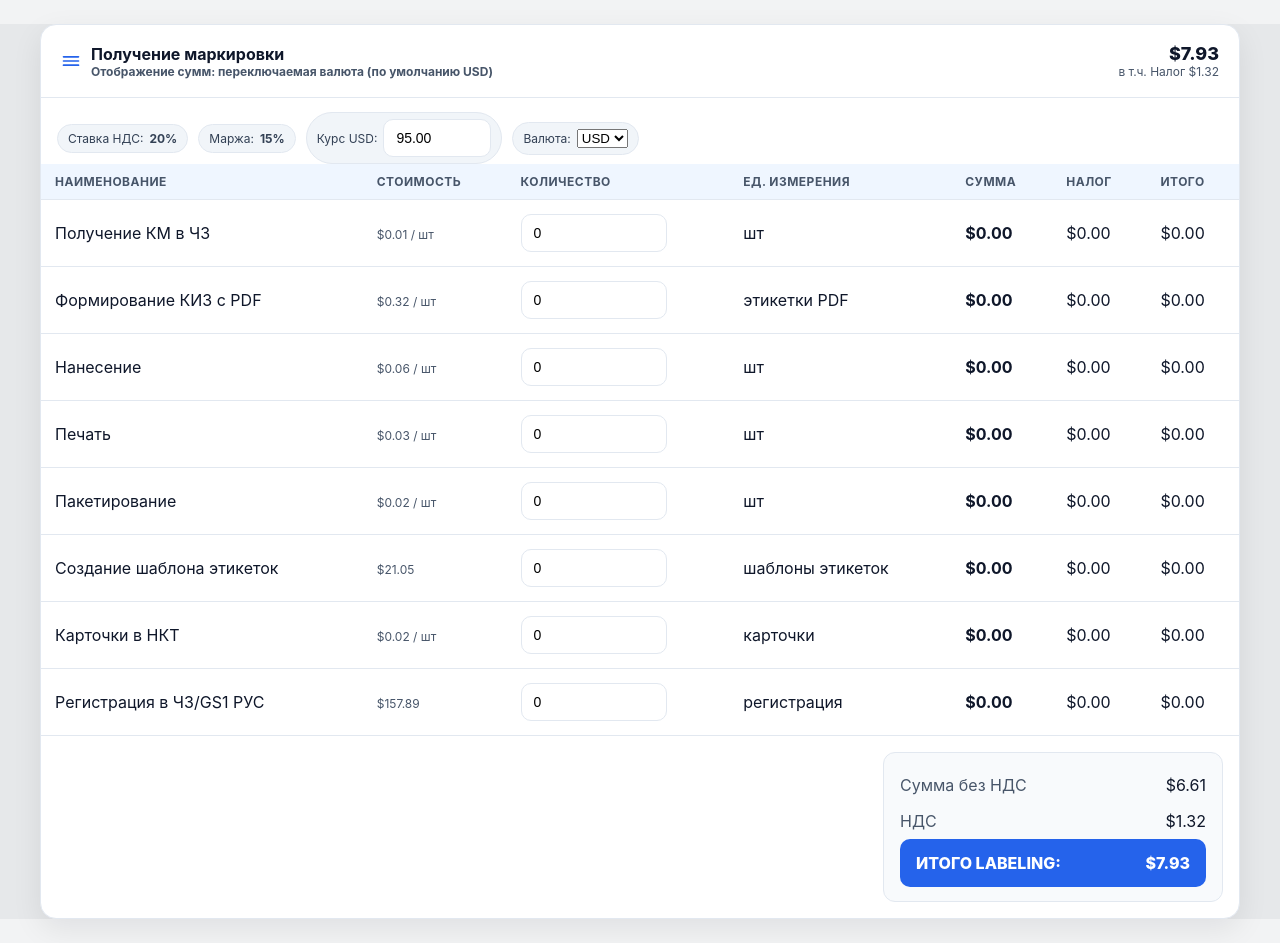
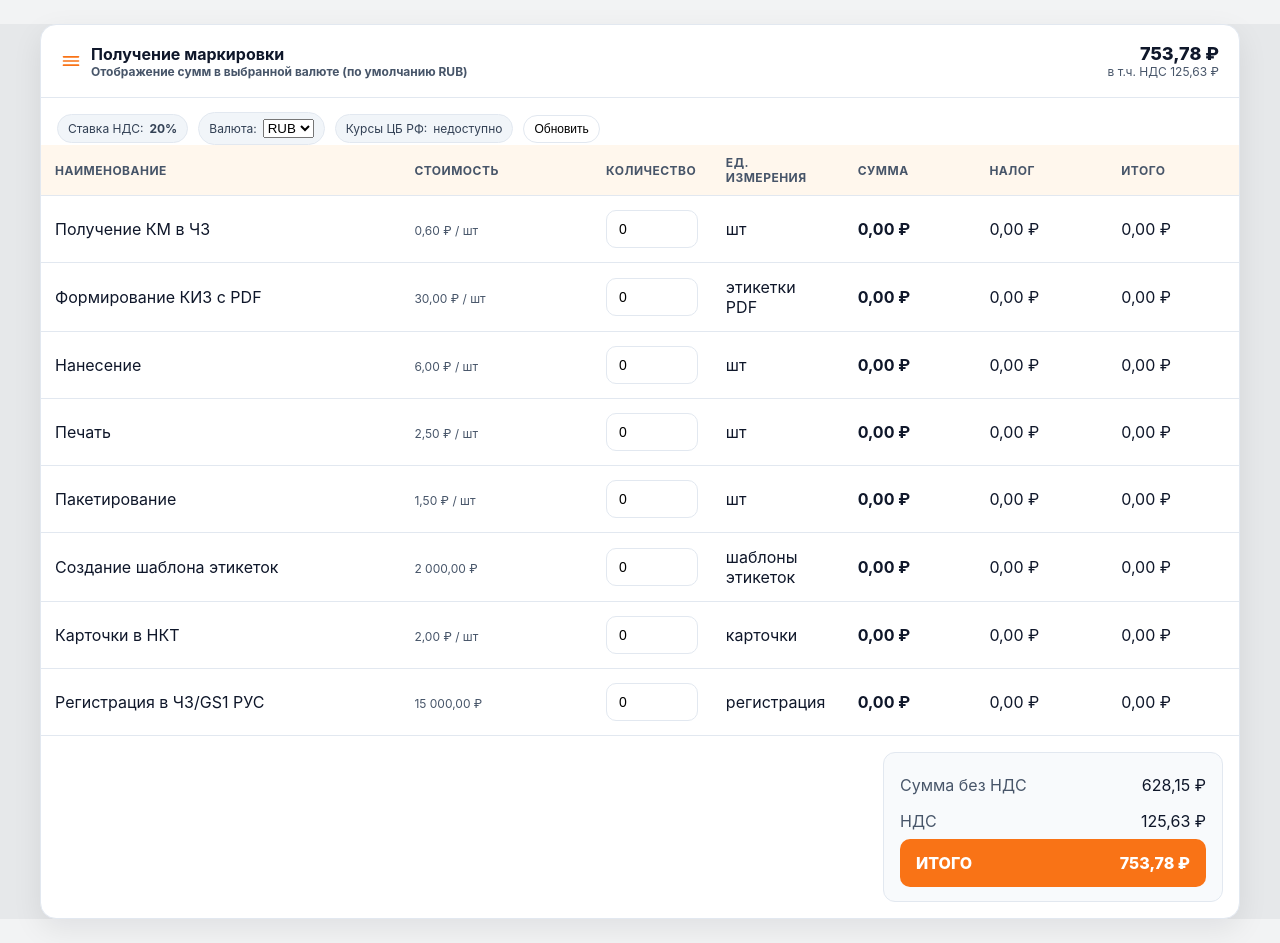
Before and after one commit to Consul96/ct-miniapp, a plain HTML site: page index.html in a window 1280 px wide. Drawn offline with Linux system fonts and the light colour scheme; no server answers.

Commit message:
Update index.html

```diff
--- a/index.html
+++ b/index.html
@@ -7,43 +7,62 @@
   <script src="https://telegram.org/js/telegram-web-app.js"></script>
   <style>
     :root{
-      --bg:#0f172a0d; /* slate-900/5 */
-      --card:#fff; --text:#0f172a; --muted:#475569; --line:#e2e8f0;
-      --blue:#2563eb; --blue-weak:#eff6ff; --ok:#16a34a; --danger:#ef4444;
+      --bg:#0f172a0d;           /* фон */
+      --card:#fff;              /* карточки */
+      --text:#0f172a;           /* основной текст */
+      --muted:#475569;          /* вторичный текст */
+      --line:#e2e8f0;           /* границы */
+
+      /* Оранжевая тема */
+      --accent:#f97316;         /* orange-500 */
+      --accent-weak:#fff7ed;    /* orange-50 */
+      --ok:#16a34a; --danger:#ef4444;
     }
     html,body{margin:0;padding:0;font-family:Inter,system-ui,-apple-system,Segoe UI,Roboto,Arial,sans-serif;background:var(--bg);color:var(--text);}
     .container{max-width:1200px;margin:24px auto;padding:0 16px;}
     .card{background:var(--card);border-radius:16px;box-shadow:0 10px 30px rgba(2,6,23,.08);overflow:hidden;border:1px solid var(--line)}
     .card-hd{display:flex;align-items:center;justify-content:space-between;padding:18px 20px;border-bottom:1px solid var(--line);}
     .hd-title{font-weight:700;display:flex;gap:10px;align-items:center}
-    .hd-title svg{width:20px;height:20px;color:var(--blue)}
+    .hd-title svg{width:20px;height:20px;color:var(--accent)}
     .hd-total{font-weight:800;font-size:18px}
     .hd-sub{font-size:12px;color:var(--muted)}
 
-    table{width:100%;border-collapse:collapse}
-    thead th{font-size:12px;text-transform:uppercase;letter-spacing:.04em;color:var(--muted);padding:10px 14px;background:var(--blue-weak);text-align:left;border-bottom:1px solid var(--line)}
+    /* Таблица с ровными ячейками */
+    table{width:100%;border-collapse:collapse;table-layout:fixed}
+    colgroup col:nth-child(1){width:30%}
+    colgroup col:nth-child(2){width:14%}
+    colgroup col:nth-child(3){width:16%}
+    colgroup col:nth-child(4){width:14%}
+    colgroup col:nth-child(5){width:10%}
+    colgroup col:nth-child(6){width:8%}
+    colgroup col:nth-child(7){width:8%}
+
+    thead th{font-size:12px;text-transform:uppercase;letter-spacing:.04em;color:var(--muted);padding:10px 14px;background:var(--accent-weak);text-align:left;border-bottom:1px solid var(--line)}
     tbody td{padding:14px;border-bottom:1px solid var(--line);vertical-align:middle}
     tbody tr:hover{background:#f8fafc}
     .srv-name{display:flex;gap:8px;align-items:center}
     .hint{color:var(--muted);font-size:12px}
-    input[type="number"]{width:100%;max-width:120px;padding:10px 12px;border:1px solid var(--line);border-radius:10px;font-size:14px;background:#fff;}
+
+    input[type="number"]{
+      width:100%;max-width:120px;box-sizing:border-box;
+      padding:10px 12px;border:1px solid var(--line);border-radius:10px;font-size:14px;background:#fff;
+    }
     input[disabled]{background:#f1f5f9;color:#94a3b8}
+
     .chip{display:inline-flex;align-items:center;gap:6px;padding:6px 10px;border-radius:999px;background:#f1f5f9;color:#334155;font-size:12px;border:1px solid var(--line)}
+    .btn{border:1px solid var(--line);background:#fff;border-radius:999px;padding:6px 10px;font-size:12px;cursor:pointer}
+    .btn:hover{background:#f8fafc}
+
+    .controls{display:flex;flex-wrap:wrap;gap:10px;align-items:center}
 
     .footer{display:grid;grid-template-columns: 1fr minmax(240px,340px);gap:16px;padding:16px}
     .foot-card{background:#f8fafc;border-radius:12px;padding:14px 16px;border:1px solid var(--line)}
     .row{display:flex;justify-content:space-between;align-items:center;padding:8px 0}
     .row .label{color:var(--muted)}
-    .row.total{background:var(--blue);color:#fff;border-radius:10px;padding:14px 16px;font-weight:800}
+    .row.total{background:var(--accent);color:#fff;border-radius:10px;padding:14px 16px;font-weight:800}
+
     .mini{font-size:12px;color:var(--muted)}
-
-    .controls{display:flex;flex-wrap:wrap;gap:10px;align-items:center}
-    .toggle{display:flex;align-items:center;gap:8px}
-    .switch{position:relative;width:38px;height:22px;background:#cbd5e1;border-radius:999px;cursor:pointer;transition:.2s}
-    .switch::after{content:"";position:absolute;width:18px;height:18px;top:2px;left:2px;background:#fff;border-radius:50%;transition:.2s}
-    .switch.on{background:#93c5fd}
-    .switch.on::after{left:18px}
-
+    .hide-sm{display:table-cell}
     @media (max-width:760px){
       .hd-total{font-size:16px}
       .hide-sm{display:none}
@@ -64,25 +83,32 @@
         </div>
         <div style="text-align:right">
           <div class="hd-total" id="grandTotal">0</div>
-          <div class="hd-sub" id="grandTax">в т.ч. Налог 0</div>
+          <div class="hd-sub" id="grandTax">в т.ч. НДС 0</div>
         </div>
       </div>
 
       <div style="padding:14px 16px 0;">
         <div class="controls">
           <span class="chip">Ставка НДС: <b id="vatLabel">20%</b></span>
-          <span class="chip">Маржа: <b id="marginLabel">15%</b></span>
-          <span class="chip">Курс USD: <input type="number" step="0.0001" id="rateUsd" style="width:82px"/></span>
-          <span class="chip">Валюта:
+          <!-- Маржу не показываем на публичной странице -->
+          <span class="chip">
+            Валюта:
             <select id="currencySel">
-              <option value="RUB">RUB</option>
-              <option value="USD" selected>USD</option>
+              <option value="RUB" selected>RUB</option>
+              <option value="USD">USD</option>
+              <option value="EUR">EUR</option>
+              <option value="CNY">CNY</option>
             </select>
           </span>
+          <span class="chip">Курсы ЦБ РФ: <span id="ratesView">—</span></span>
+          <button class="btn" id="btnRefresh">Обновить</button>
         </div>
       </div>
 
       <table>
+        <colgroup>
+          <col><col class="hide-sm"><col><col class="hide-sm"><col><col class="hide-sm"><col class="hide-sm">
+        </colgroup>
         <thead>
           <tr>
             <th>Наименование</th>
@@ -102,76 +128,85 @@
         <div class="foot-card">
           <div class="row"><div class="label">Сумма без НДС</div><div id="sumNet">0</div></div>
           <div class="row"><div class="label">НДС</div><div id="sumVat">0</div></div>
-          <div class="row total"><div>ИТОГО LABELING:</div><div id="sumGross">0</div></div>
+          <div class="row total"><div>ИТОГО</div><div id="sumGross">0</div></div>
         </div>
       </div>
     </div>
   </div>
 
 <script>
-// === ПАРАМЕТРЫ/КОНСТАНТЫ — синхронизированы с Python ===
-const PRICE_KM   = 0.60;   // ₽/шт
-const PRICE_APPL = 6.0;    // ₽/шт
-const PRICE_PRINT= 2.5;    // ₽/шт
-const PRICE_PACK = 1.5;    // ₽/шт
-const PRICE_TPL  = 2000.0; // ₽ фикс
-const PRICE_NKT  = 2.0;    // ₽/шт
-const PRICE_REG  = 15000.0;// ₽ фикс
+/* ---------- ПРАЙСЫ (всегда в ₽) ---------- */
+const PRICE_KM   = 0.60;     // ₽/шт
+const PRICE_APPL = 6.0;      // ₽/шт
+const PRICE_PRINT= 2.5;      // ₽/шт
+const PRICE_PACK = 1.5;      // ₽/шт
+const PRICE_TPL  = 2000.0;   // ₽ фикс
+const PRICE_NKT  = 2.0;      // ₽/шт
+const PRICE_REG  = 15000.0;  // ₽ фикс
 
 const PDF_TIERS = [
   {min:10000, rate:12.0},
   {min:5000,  rate:15.0},
   {min:2000,  rate:18.0},
-  {min:1000,  rate:20.0}, // при 1000 — 20 ₽/шт
+  {min:1000,  rate:20.0},
   {min:500,   rate:25.0},
   {min:0,     rate:30.0}
 ];
 
-// "внутренние" — не показываем, но учитываем в расчёте общего итога
-const DEFAULT_VAT = 0.20; // 20%
-const DEFAULT_MARGIN = 0.15; // 15%
+/* ---------- Параметры расчёта ---------- */
+const DEFAULT_VAT = 0.20;     // 20%
+const DEFAULT_MARGIN = 0.15;  // используется в формуле, но не показывается
 
-// Трудозатраты из Python-профиля
-const MONTHLY_SALARY = 120000.0; // можно подтягивать из API
-const OVERHEAD = 1.30; const HOURS_PER_MONTH = 168.0; const UTIL = 0.85;
+/* Условные трудозатраты — можно вынести в конфиг */
+const MONTHLY_SALARY = 120000.0;
+const OVERHEAD = 1.30, HOURS_PER_MONTH = 168.0, UTIL = 0.85;
 const BASE_H = 0.5, PER_1000_KM_H=0.6, APPL_H=0.8, PRINT_H=0.4, PACK_H=0.3, TPL_H=0.4, REG_H=0.6, PDF_H=0.0;
-
 function hourlyRate(){return (MONTHLY_SALARY*OVERHEAD)/(HOURS_PER_MONTH*Math.max(0.1,UTIL));}
 function pdfRate(qty){ for(const t of PDF_TIERS){ if(qty>=t.min) return t.rate; } return PDF_TIERS.at(-1).rate; }
 
-// Служебные форматтеры
+/* ---------- Форматирование валют ---------- */
 const nfRUB = new Intl.NumberFormat('ru-RU',{style:'currency', currency:'RUB', maximumFractionDigits:2});
 const nfUSD = new Intl.NumberFormat('en-US',{style:'currency', currency:'USD', maximumFractionDigits:2});
-function fmt(amountRub){ const cur = state.currency; const rub = Number(amountRub)||0; return cur==='USD' ? nfUSD.format(rub/state.usd) : nfRUB.format(rub); }
+const nfEUR = new Intl.NumberFormat('de-DE',{style:'currency', currency:'EUR', maximumFractionDigits:2});
+const nfCNY = new Intl.NumberFormat('zh-CN',{style:'currency', currency:'CNY', maximumFractionDigits:2});
+function fmt(amountRub){
+  const rub = Number(amountRub)||0, cur = state.currency, r = state.rates;
+  if(cur==='RUB') return nfRUB.format(rub);
+  if(cur==='USD') return nfUSD.format(rub / r.USD);
+  if(cur==='EUR') return nfEUR.format(rub / r.EUR);
+  if(cur==='CNY') return nfCNY.format(rub / r.CNY);
+  return nfRUB.format(rub);
+}
 
-// Состояние таблицы
+/* ---------- Состояние ---------- */
 const state = {
-  currency: 'USD',
-  usd: 95.00, // курс руб→usd
+  currency: 'RUB',
   vat: DEFAULT_VAT,
   margin: DEFAULT_MARGIN,
   kmQty: 0,
-  items: []
+  rates: { USD:95, EUR:105, CNY:13 }, // стартовые плейсхолдеры
+  items: [],
+  _totals: {}
 };
 
+/* ---------- Описание строк ---------- */
 const defs = [
-  { id:'get_km',      name:'Получение КМ в ЧЗ',            unit:'шт',    type:'per_unit', price:()=>PRICE_KM, qty:'kmQty', editable:false },
-  { id:'pdf_labels',  name:'Формирование КИЗ c PDF',       unit:'этикетки PDF', type:'per_unit', price:()=>pdfRate(state.kmQty), qty:'kmQty', editable:false },
-  { id:'apply',       name:'Нанесение',                    unit:'шт',    type:'per_unit', price:()=>PRICE_APPL },
-  { id:'print',       name:'Печать',                       unit:'шт',    type:'per_unit', price:()=>PRICE_PRINT },
-  { id:'pack',        name:'Пакетирование',                unit:'шт',    type:'per_unit', price:()=>PRICE_PACK },
-  { id:'tpl',         name:'Создание шаблона этикеток',    unit:'шаблоны этикеток', type:'fixed',    price:()=>PRICE_TPL },
+  { id:'get_km',      name:'Получение КМ в ЧЗ',            unit:'шт',              type:'per_unit', price:()=>PRICE_KM, qty:'kmQty', editable:false },
+  { id:'pdf_labels',  name:'Формирование КИЗ c PDF',       unit:'этикетки PDF',    type:'per_unit', price:()=>pdfRate(state.kmQty), qty:'kmQty', editable:false },
+  { id:'apply',       name:'Нанесение',                    unit:'шт',              type:'per_unit', price:()=>PRICE_APPL },
+  { id:'print',       name:'Печать',                       unit:'шт',              type:'per_unit', price:()=>PRICE_PRINT },
+  { id:'pack',        name:'Пакетирование',                unit:'шт',              type:'per_unit', price:()=>PRICE_PACK },
+  { id:'tpl',         name:'Создание шаблона этикеток',    unit:'шаблоны этикеток',type:'fixed',    price:()=>PRICE_TPL },
   { id:'nkt',         name:'Карточки в НКТ',               unit:'карточки',        type:'per_unit', price:()=>PRICE_NKT },
   { id:'reg',         name:'Регистрация в ЧЗ/GS1 РУС',     unit:'регистрация',     type:'fixed',    price:()=>PRICE_REG },
 ];
 
+/* ---------- Разметка ---------- */
 function buildRows(){
   const tbody = document.getElementById('rows');
   tbody.innerHTML='';
-
   for(const d of defs){
-    const tr = document.createElement('tr');
-    tr.dataset.id = d.id;
+    const tr = document.createElement('tr'); tr.dataset.id = d.id;
 
     const tdName = document.createElement('td');
     tdName.innerHTML = `<div class="srv-name">${d.name}</div>`;
@@ -180,8 +215,7 @@ function buildRows(){
     tdPrice.innerHTML = `<span class="hint" data-price></span>`;
 
     const tdQty = document.createElement('td');
-    const inp = document.createElement('input'); inp.type='number'; inp.min='0'; inp.step='1';
-    inp.value = (d.id==='reg'||d.id==='tpl')?0:0;
+    const inp = document.createElement('input'); inp.type='number'; inp.min='0'; inp.step='1'; inp.value = 0;
     if(d.qty==='kmQty'){ inp.value = state.kmQty; }
     if(d.editable===false && d.qty!=='kmQty') inp.placeholder='0';
     inp.addEventListener('input', ()=>{ onQtyChange(d, inp.value) });
@@ -204,14 +238,15 @@ function onQtyChange(def, val){
   state.items = defs.map(d=>({
     id:d.id, type:d.type, unit:d.unit,
     price:d.price(),
-    qty: (d.qty==='kmQty')? state.kmQty : (d.id===def.id? n : currentQty(d.id))
+    qty:(d.qty==='kmQty')? state.kmQty : (d.id===def.id? n : currentQty(d.id))
   }));
   recalc();
 }
 
 function currentQty(id){
   const tr = document.querySelector(`tr[data-id="${id}"]`);
-  if(!tr) return 0; const inp = tr.querySelector('input');
+  if(!tr) return 0;
+  const inp = tr.querySelector('input');
   return Math.max(0, parseInt(inp.value||'0',10));
 }
 
@@ -237,7 +272,6 @@ function estimateLaborRub(){
 }
 
 function recalc(){
-  // собрать текущие items
   state.items = defs.map(d=>({ id:d.id, type:d.type, unit:d.unit, price:d.price(), qty: (d.qty==='kmQty')? state.kmQty : currentQty(d.id) }));
   updatePriceCells();
 
@@ -255,96 +289,89 @@ function recalc(){
     tr.querySelector('[data-total]').textContent = fmt(tot);
   }
 
-  // скрытые блоки
   const labor = estimateLaborRub();
   const withLabor = visibleSumRub + labor;
   const marginAmt = withLabor * state.margin;
-  const net  = withLabor + marginAmt;     // сумма без НДС
-  const vat  = net * state.vat;           // НДС
-  const gross = net + vat;                // итог к оплате
+  const net  = withLabor + marginAmt;
+  const vat  = net * state.vat;
+  const gross = net + vat;
 
-  // 🔹 сохраняем детализированные суммы в state — потом заберём в payload
   state._totals = { net, vat, gross, visibleSumRub, labor, withLabor, marginAmt };
 
-  document.getElementById('sumNet').textContent  = fmt(net);
-  document.getElementById('sumVat').textContent  = fmt(vat);
-  document.getElementById('sumGross').textContent= fmt(gross);
+  document.getElementById('sumNet').textContent   = fmt(net);
+  document.getElementById('sumVat').textContent   = fmt(vat);
+  document.getElementById('sumGross').textContent = fmt(gross);
 
   document.getElementById('grandTotal').textContent = fmt(gross);
-  document.getElementById('grandTax').textContent   = `в т.ч. Налог ${fmt(vat)}`;
+  document.getElementById('grandTax').textContent   = `в т.ч. НДС ${fmt(vat)}`;
 }
 
+/* ---------- Курсы ЦБ РФ (ежедневно) ---------- */
+async function fetchRates(){
+  try{
+    const resp = await fetch('https://www.cbr-xml-daily.ru/daily_json.js', {cache:'no-store'});
+    const data = await resp.json();
+    // значения даны как RUB за 1 единицу валюты
+    state.rates.USD = data.Valute.USD.Value;
+    state.rates.EUR = data.Valute.EUR.Value;
+    state.rates.CNY = data.Valute.CNY.Value;
+    const date = new Date(data.Date);
+    document.getElementById('ratesView').textContent =
+      `USD ${state.rates.USD.toFixed(2)} • EUR ${state.rates.EUR.toFixed(2)} • CNY ${state.rates.CNY.toFixed(2)} от ${date.toLocaleDateString('ru-RU')}`;
+    recalc();
+  }catch(e){
+    document.getElementById('ratesView').textContent = 'недоступно';
+    console.warn('Rates fetch failed', e);
+  }
+}
+
+/* ---------- Привязка UI ---------- */
 function bindGlobals(){
   const vatLabel = document.getElementById('vatLabel');
-  const marginLabel = document.getElementById('marginLabel');
-  const rateUsd = document.getElementById('rateUsd');
   const currencySel = document.getElementById('currencySel');
   const currencyNote = document.getElementById('currencyNote');
 
-  // начальные значения
-  state.kmQty = 0; state.currency='USD';
-  rateUsd.value = state.usd.toFixed(2);
+  state.kmQty = 0; state.currency='RUB';
   vatLabel.textContent = `${Math.round(state.vat*100)}%`;
-  marginLabel.textContent = `${Math.round(state.margin*100)}%`;
-  currencyNote.textContent = 'Отображение сумм: переключаемая валюта (по умолчанию USD)';
+  currencyNote.textContent = 'Отображение сумм в выбранной валюте (по умолчанию RUB)';
 
-  rateUsd.addEventListener('input', ()=>{ const v = parseFloat(rateUsd.value||'0'); if(v>0){ state.usd = v; recalc(); }});
   currencySel.addEventListener('change', ()=>{ state.currency = currencySel.value; recalc(); });
+  document.getElementById('btnRefresh').addEventListener('click', fetchRates);
 }
 
+/* ---------- Telegram Mini App ---------- */
 function hydrateTelegram(){
   try{
     const tg = window.Telegram?.WebApp; if(!tg) return;
     tg.ready();
-    // адаптация темы
     document.body.style.background = tg.themeParams.bg_color || getComputedStyle(document.documentElement).getPropertyValue('--bg');
-    // MainButton
     tg.MainButton.setText('Отправить расчёт');
     tg.MainButton.onClick(() => {
-  // посчитаем на всякий (если пользователь не трогал поля)
       recalc();
-
-  // суммы по строкам (полезно для последующей печати/счёта)
       const itemsDetailed = state.items.map(it => {
-    const amount = (it.type === 'per_unit')
-      ? (it.price * it.qty)
-      : (it.price * Math.min(1, it.qty));
-    return {
-      id: it.id,
-      unit: it.unit,
-      type: it.type,
-      price: it.price,
-      qty: it.qty,
-      amount
-    };
+        const amount = (it.type === 'per_unit') ? (it.price * it.qty) : (it.price * Math.min(1, it.qty));
+        return { id: it.id, unit: it.unit, type: it.type, price: it.price, qty: it.qty, amount };
       });
-
       const payload = {
         kmQty: state.kmQty,
         currency: state.currency,
-    usd: state.usd,
+        rates: state.rates,
         vat_rate: state.vat,
         margin_rate: state.margin,
-
-    // детальные строки
         items: itemsDetailed,
-
-    // 🔹 итоговые суммы из state._totals (в RUB)
-    totals: {
-      ...state._totals
-    }
+        totals: { ...state._totals }
       };
-
       tg.sendData(JSON.stringify(payload));
     });
     tg.MainButton.show();
   }catch(e){/* noop */}
 }
 
-// init
+/* ---------- init ---------- */
 buildRows();
 bindGlobals();
 recalc();
+fetchRates();
 hydrateTelegram();
 </script>
 </body>
```
Lines whose indentation alone changed are shown as unchanged.
